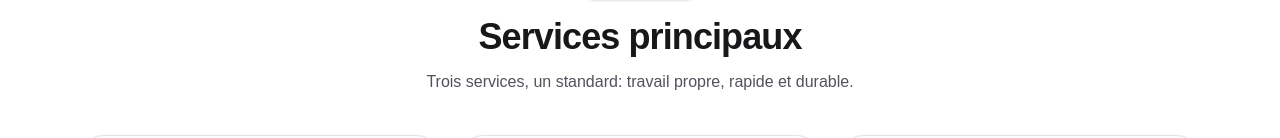
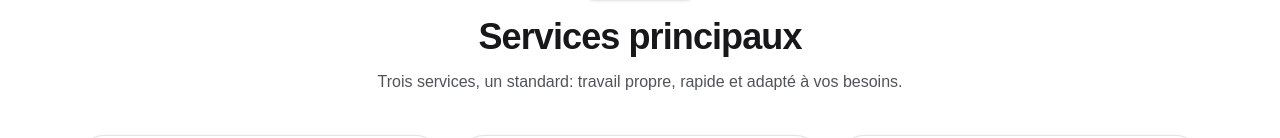
Before and after one commit to servicesmrben-wq/mrben-site1, a Next.js app: page / in a window 1280 px wide. Shown: the part 740-878 px from the top of the page. Built offline with nearby package versions, Linux system fonts and the light colour scheme.

Commit message:
Update bilingual services tagline

```diff
--- a/app/MrBenRedesignPreview.jsx
+++ b/app/MrBenRedesignPreview.jsx
@@ -99,7 +99,8 @@ const i18n = {
     // Sections
     secServicesK: "Ce qu’on fait",
     secServicesT: "Services principaux",
-    secServicesS: "Trois services, un standard: travail propre, rapide et durable.",
+    secServicesS:
+      "Trois services, un standard: travail propre, rapide et adapté à vos besoins.",
 
     serviceVitresT: "Lavage de vitres",
     serviceVitresD:
@@ -235,7 +236,7 @@ const i18n = {
     // Sections
     secServicesK: "What we do",
     secServicesT: "Core services",
-    secServicesS: "Three services, one standard: clean, fast, durable work.",
+    secServicesS: "Three services, one standard: clean, fast, and tailored to your needs.",
 
     serviceVitresT: "Window cleaning",
     serviceVitresD:
```
